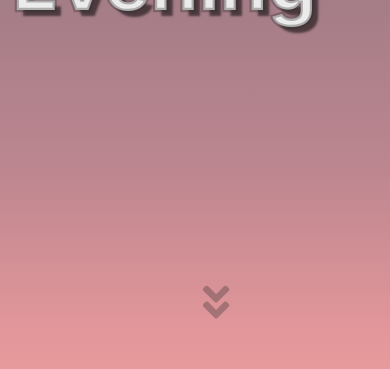
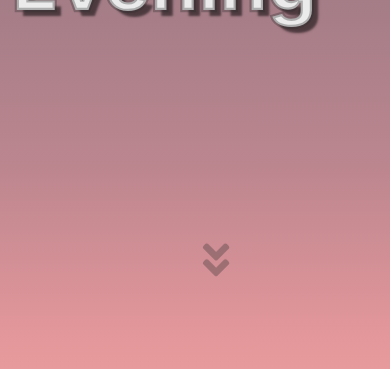
Before and after one commit to RenatoCesarF/GoodVibesJournal, a Next.js app: page / in a window 390 px wide. Shown: the part 405-774 px from the top of the page. Built offline with nearby package versions, Linux system fonts and the light colour scheme.

Commit message:
:iphone: Fixing responsive ishue

```diff
--- a/pages/styles/index.module.css
+++ b/pages/styles/index.module.css
@@ -54,12 +54,12 @@
 
 @media (max-width: 900px){
     .icon{
-        padding-top: 13vh;
+        padding-top: 8vh;
     }
 }
 @media (max-width: 600px) {
     .icon {
-        padding-top: 25vh;
+        padding-top: 20vh;
     }
 }
 
```
